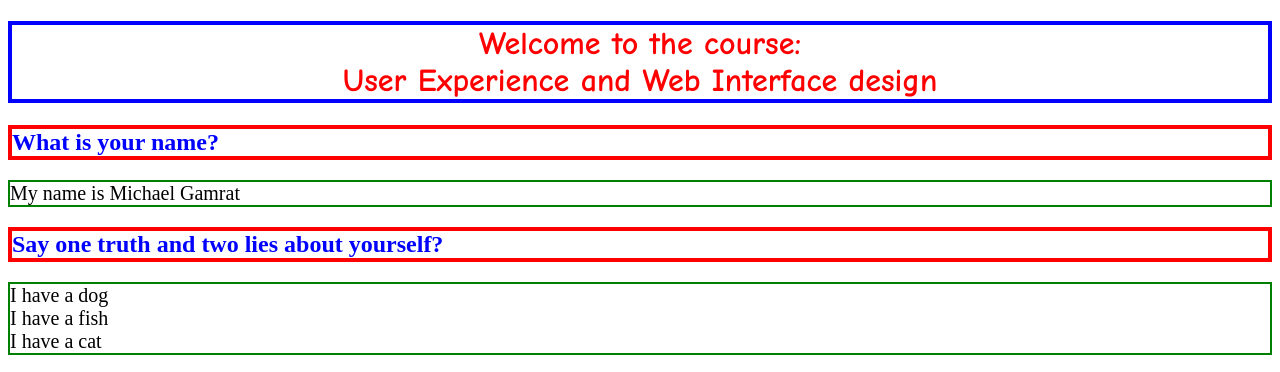
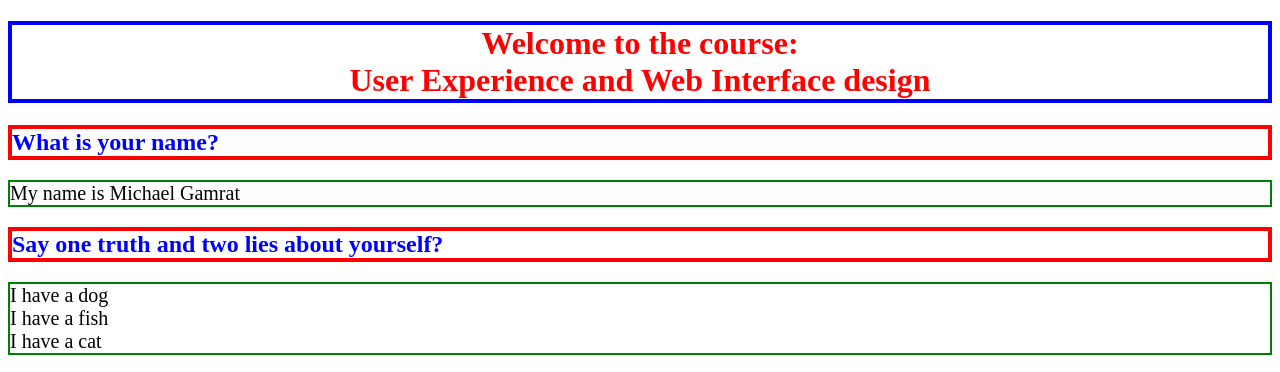
Before and after one commit to 420n13la/page-about-yourself-mikegamrat, a plain HTML site: page index.html in a window 1280 px wide. Shown: the top 372 px of the page. Drawn offline with Linux system fonts and the light colour scheme.

Commit message:
Update styles.css

```diff
--- a/styles.css
+++ b/styles.css
@@ -10,7 +10,7 @@ body {
 h1 {
   color: red;
   text-align: center;
-  font-family: comic sans ms;
+  font-family: Majari;
   border: 4px solid blue;
 }
 
```
